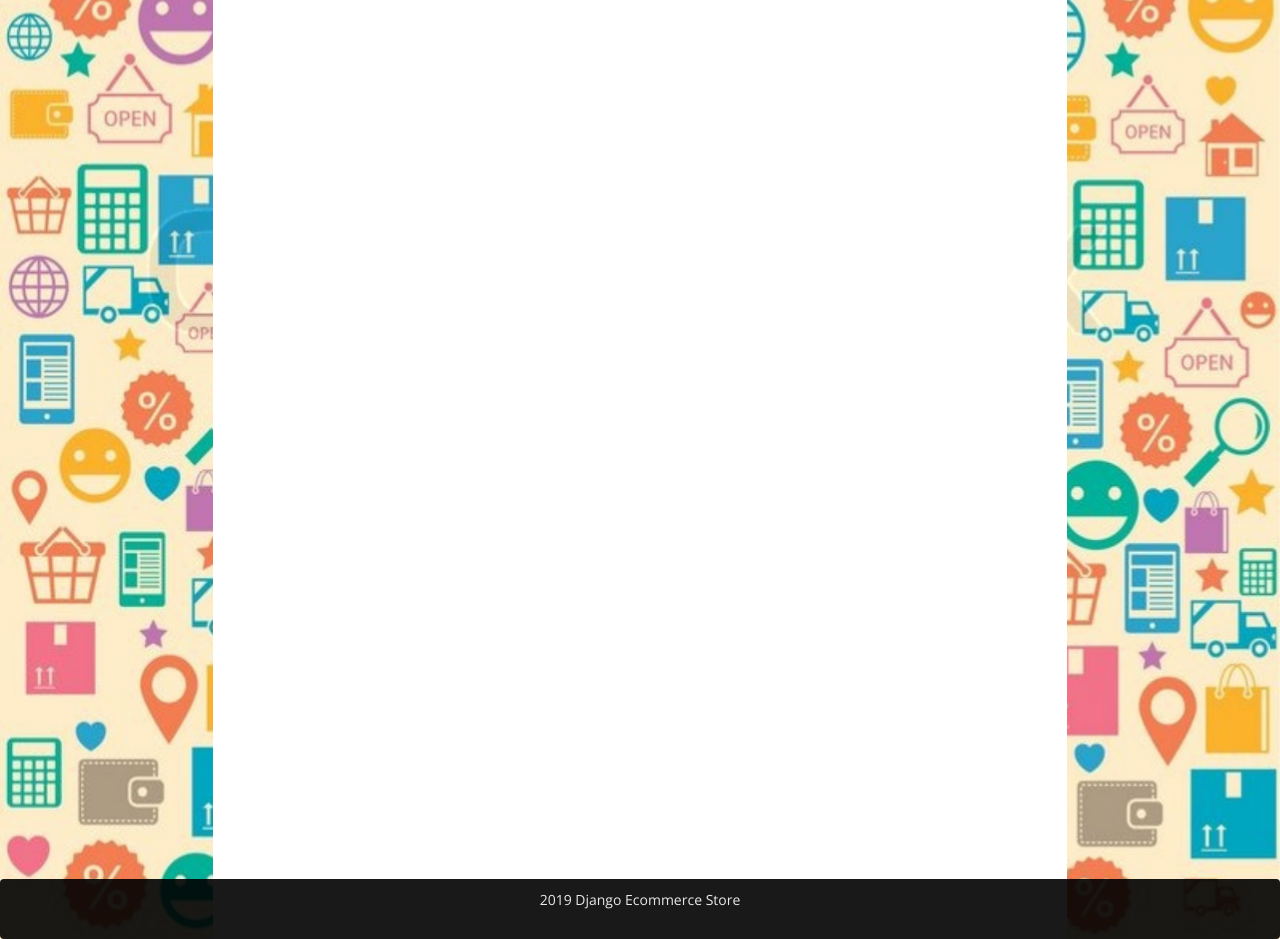
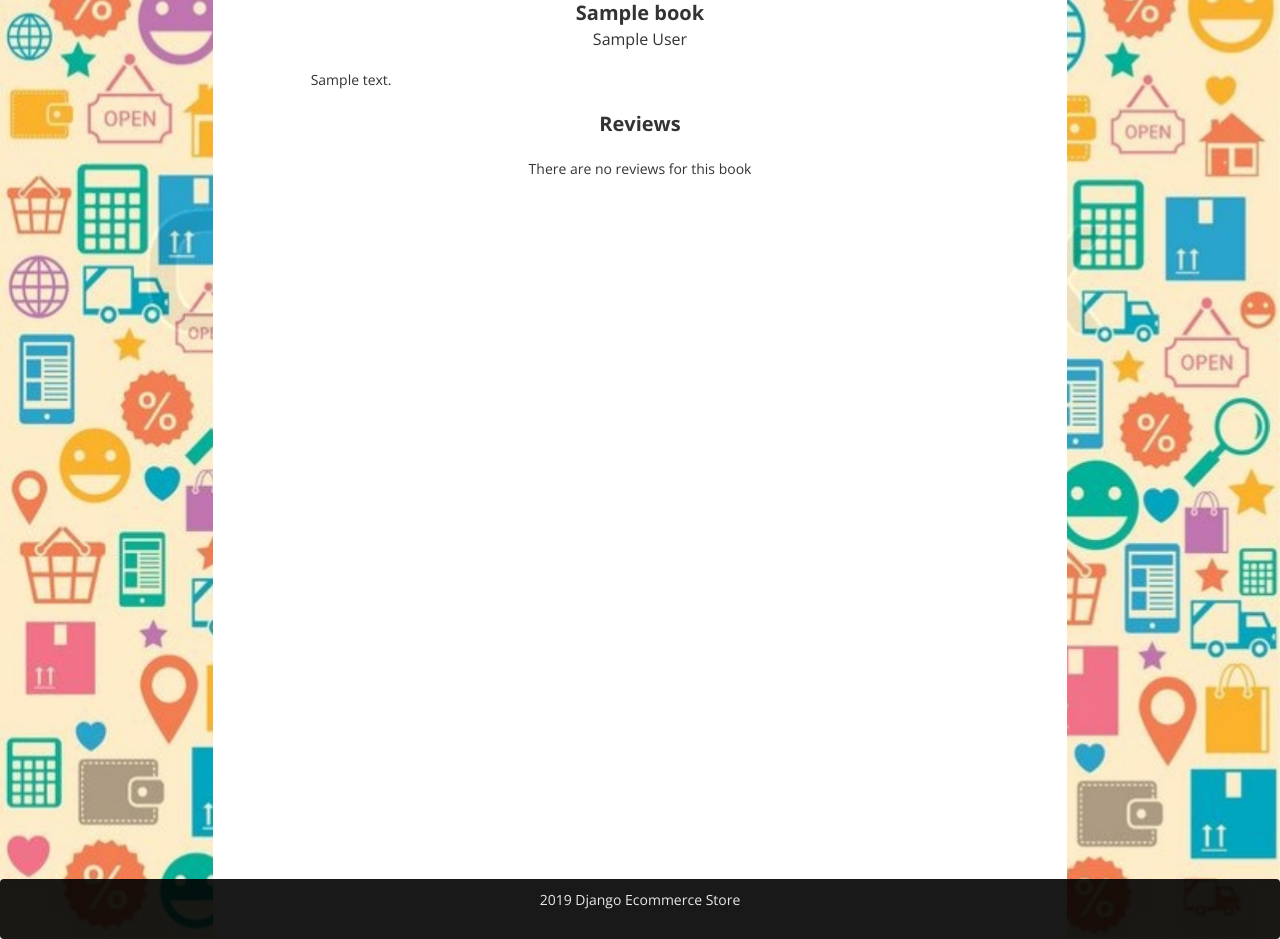
Before and after one commit to ektasg/ecommerce, a Django app: page /store/book/1 in a window 1280 px wide. Shown: the part 401-1340 px from the top of the page. Run offline with Django 3.2, Linux system fonts and the light colour scheme; tables that the repository leaves empty hold one stand-in row (values such as "Sample post"); some libraries are stand-ins or nearby versions.

Commit message:
Add author and reviews model, link book to author, update admin, create book detail page modifying url, view and template.

```diff
--- a/store/models.py
+++ b/store/models.py
@@ -1,11 +1,26 @@
 from django.db import models
 from django.utils import timezone
+from django.contrib.auth.models import User
 
-# Create your models here.
+
+class Author(models.Model):
+    first_name = models.CharField(max_length=200)
+    last_name = models.CharField(max_length=200)
+
+    def __str__(self):
+        return '%s  %s' %(self.first_name, self.last_name)
+
 class Book(models.Model):
     title = models.CharField(max_length=200)
-    author = models.CharField(max_length=200)
+    author = models.ForeignKey(Author, on_delete=models.CASCADE)
     description = models.TextField()
     publish_date = models.DateField(default=timezone.now)
     price = models.DecimalField(decimal_places=2, max_digits=8)
     stock = models.IntegerField(default=0)
+
+
+class Review(models.Model):
+    book = models.ForeignKey(Book, on_delete=models.CASCADE)
+    user = models.ForeignKey(User, on_delete=models.CASCADE)
+    publish_date = models.DateField(default=timezone.now)
+    text = models.TextField()
--- a/store/static/base/css/style.css
+++ b/store/static/base/css/style.css
@@ -255,3 +255,58 @@ img.bg {
 		text-align: right;
 		margin-top: 20px;
 }
+
+/* storefront styles */
+.storefront_book_display{
+        width: 200px;
+        display: inline-block;
+        text-align: center;
+}
+
+.storefront_book_title{
+        font-size: 14 px;
+        display: block;
+        font-weight: bold;
+}
+
+.storefront_book_author{
+        font-size: 11 px;
+        display: block;
+}
+
+/* Book Detail Styles*/
+.detail_book_display{
+    text-align: center;
+    margin-top: 20 px;
+}
+
+.detail_book_img{
+    margin-bottom: 20 px;
+}
+
+.detail_book_title{
+    font-size: 20 px;
+    display: block;
+    font-weight: bold;
+}
+
+.detail_book_author{
+    font-size: 16px;
+    display: block;
+}
+
+.detail_book_description{
+    text-align: left;
+    margin-top: 20px;
+    width: 80%;
+    margin-left: auto;
+    margin-right: auto;
+}
+
+.detail_book_reviews_title{
+    margin-top: 20px;
+    margin-bottom: 20px;
+    font-size: 20px;
+    display: block;
+    font-weight: bold;
+}
--- a/store/templates/base.html
+++ b/store/templates/base.html
@@ -61,7 +61,16 @@
                         <div class="row">
                             {% block content %}
                             <div class="col-md-8 col-md-offset-2 col-sm-12 maincontent">
-                                Welcome to our store !
+                                <div style="text-align:center"><h3>Welcome to our store !</h3></div>
+                                {% for book in books %}
+                                    <a href="{% url 'book_details' book.id %}">
+                                    <div class="storefront_book_display">
+                                        <img src="{% static 'base/img/empty_cover.jpg'%}">
+                                        <span class="storefront_book_title">{{book.title}}</span>
+                                        <span class="storefront_book_author">{{book.author}}</span>
+                                    </div>
+                                    </a>
+                                {% endfor %}
                             </div>
                             {% endblock %}
                         </div>
--- /dev/null
+++ b/store/templates/store/detail.html
@@ -0,0 +1,24 @@
+{% extends "base.html" %}
+{% load staticfiles %}
+
+
+            {% block content %}
+                <div class="col-md-8 col-md-offset-2 col-sm-12 maincontent" >
+                    <div class="detail_book_display">
+                        <img class="detail_book_img" src="{% static 'base/img/empty_cover.jpg' %}"/>
+                        <span class="detail_book_title">{{book.title}}</span>
+                        <span class="detail_book_author">{{book.author}}</span>
+                        <div class="detail_book_description">{{book.description}}</div>
+                        <div class="detail_book_reviews_title">Reviews</div>
+                        <div class="detail_book_reviews">
+                            {% if book.reviews%}
+                                {% for review in book.reviews %}
+                                    {{review.text }}
+                                {% endfor %}
+                            {% else %}
+                                There are no reviews for this book
+                            {% endif%}
+                        </div>
+                    </div>
+                </div>
+            {% endblock %}
--- a/store/urls.py
+++ b/store/urls.py
@@ -2,5 +2,6 @@ from django.conf.urls import url
 from . import views
 
 urlpatterns = [
+    url(r'^book/(\d+)', views.book_details, name='book_details'),
     url(r'^', views.store, name='index'),
 ]
--- a/store/views.py
+++ b/store/views.py
@@ -5,12 +5,17 @@ from .models import Book
 def index(request):
     return render(request, 'template.html')
 
+
 def store(request):
-    count = Book.objects.all().count()
+    books = Book.objects.all()
     context = {
-        'count': count,
+        'books': books,
     }
-    request.session['location'] = "unknown"
-    if request.user.is_authenticated:
-        request.session['location'] = "Earth"
     return render(request, 'base.html', context)
+
+
+def book_details(request, book_id):
+    context = {
+        'book': Book.objects.get(pk=book_id),
+    }
+    return render(request, 'store/detail.html' , context)
```
Also changed, not shown: store/admin.py (+11 -3 lines).
